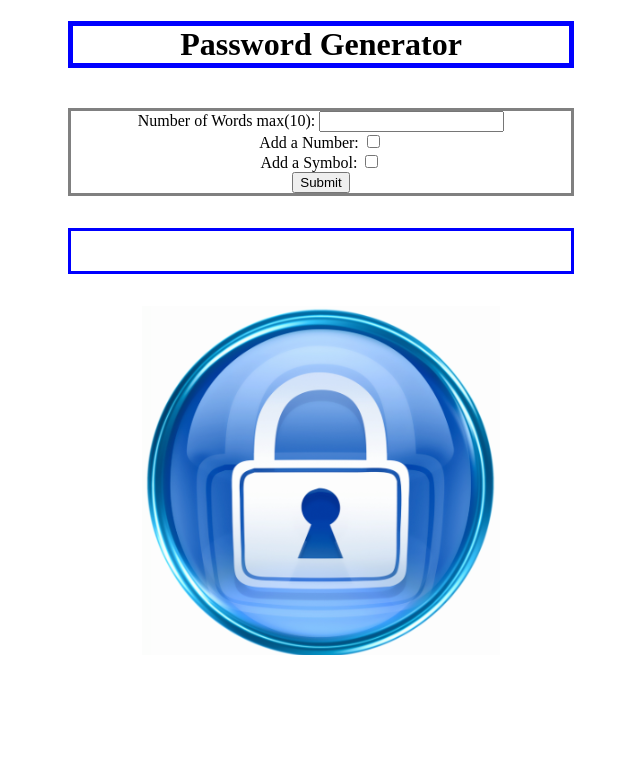
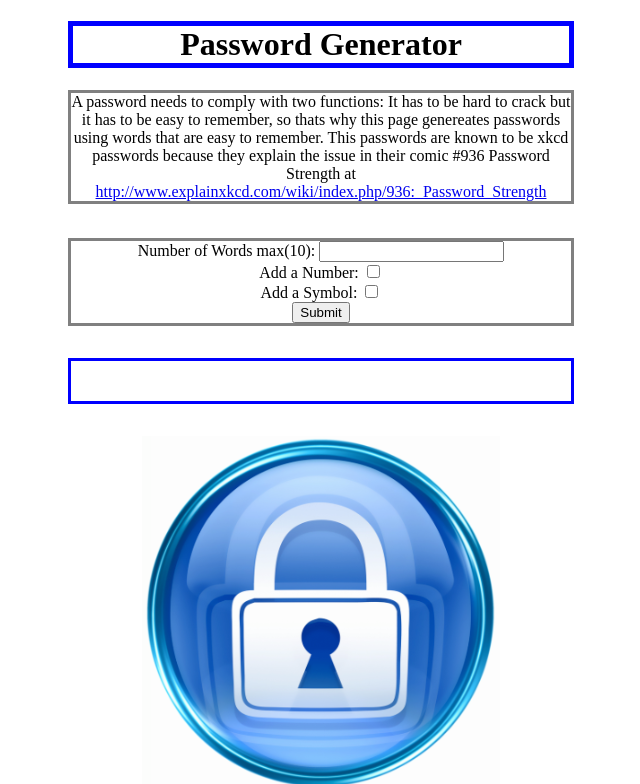
Before and after one commit to RafaelFlores/P2, a PHP site: page / in a window 1280 px wide. Shown: the top 784 px of the page, without its empty margins (319-959 px from the left). Run offline with PHP 8.4, Linux system fonts and the light colour scheme.

Commit message:
itro message

```diff
--- a/index.php
+++ b/index.php
@@ -13,7 +13,14 @@
   </head>
   <body>
 <h1 class="titleBox"> Password Generator</h1>
-
+<p class = centerBox>
+  A password needs to comply with two functions: It has to be hard to crack but
+  it has to be easy to remember, so thats why  this page genereates passwords
+  using words that are easy to remember. This passwords are known to be
+  xkcd passwords because they explain the issue in their comic #936 Password
+  Strength at <a href="http://www.explainxkcd.com/wiki/index.php/936:_Password_Strength"
+  >http://www.explainxkcd.com/wiki/index.php/936:_Password_Strength</a>
+</p>
 <br>
 <form  class = "centerBox" action="index.php" method="post">
   Number of Words max(<?php echo $maxNumOfWords ?>): <input type="text" name="numOfWords"> <br>
```
